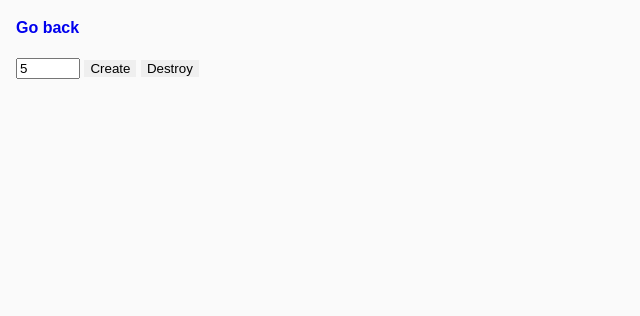
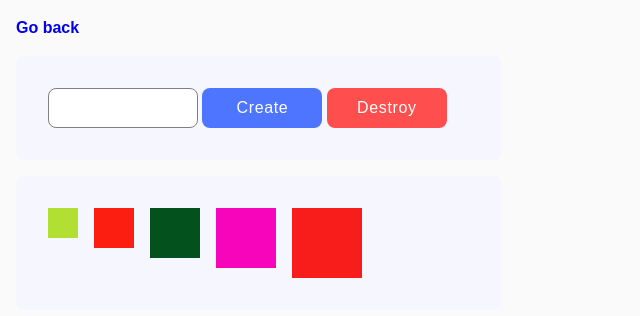
Before and after one commit to yanakamardina/goit-js-hw-07, a plain HTML site: page task-6.html in a window 1280 px wide. Both pictures are taken after typing "5" into the empty fields and a click on the button "Create". Shown: the whole page, without its empty margins (0-640 px from the left). Drawn offline with Linux system fonts and the light colour scheme.

Commit message:
task 6 done

```diff
--- a/css/common.css
+++ b/css/common.css
@@ -41,6 +41,14 @@ a {
 button {
   cursor: pointer;
   border: none;
+  border-radius: 8px;
+  padding: 8px 16px;
+  height: 40px;
+  font-weight: 500;
+  font-size: 16px;
+  line-height: 150%;
+  letter-spacing: 0.04em;
+  color: #fff;
 }
 
 img {
@@ -157,17 +165,8 @@ input#name-input h1 {
 
 .login-form button {
   margin-top: 8px;
-  border-radius: 8px;
-  border: none;
-  padding: 8px 16px;
   width: 86px;
-  height: 40px;
   background: #4e75ff;
-  font-weight: 500;
-  font-size: 16px;
-  line-height: 150%;
-  letter-spacing: 0.04em;
-  color: #fff;
 }
 
 .widget {
@@ -186,14 +185,57 @@ div.widget p {
 }
 
 .change-color {
+  width: 148px;
+  background: #4e75ff;
+}
+
+#controls {
+  border-radius: 8px;
+  padding: 32px;
+  width: 486px;
+  height: 104px;
+  background: #f6f6fe;
+  margin-bottom: 16px;
+}
+
+#controls input {
+  border: 1px solid #808080;
   border-radius: 8px;
   padding: 8px 16px;
-  width: 148px;
+  width: 150px;
   height: 40px;
-  background: #4e75ff;
-  font-weight: 500;
+  font-weight: 400;
   font-size: 16px;
   line-height: 150%;
   letter-spacing: 0.04em;
-  color: #fff;
 }
+
+#controls input::-webkit-outer-spin-button,
+#controls input::-webkit-inner-spin-button {
+  -webkit-appearance: none;
+}
+
+#boxes {
+  border-radius: 8px;
+  padding: 32px;
+  width: 486px;
+  min-height: 134px;
+  background: #f6f6fe;
+}
+
+button[data-create] {
+  width: 120px;
+  background: #4e75ff;
+
+}
+
+button[data-destroy] {
+  width: 120px;
+  background: #ff4e4e;
+}
+
+#boxes {
+  display: flex;
+  flex-wrap: wrap;
+  gap: 16px;
+}
--- a/js/task-6.js
+++ b/js/task-6.js
@@ -1,5 +1,34 @@
+const input = document.querySelector('input[type="number"]');
+const btnCreate = document.querySelector("[data-create]");
+const btnDestroy = document.querySelector("[data-destroy]");
+const divBoxes = document.querySelector("#boxes");
+
+
 function getRandomHexColor() {
   return `#${Math.floor(Math.random() * 16777215)
     .toString(16)
     .padStart(6, 0)}`;
 }
+
+function destroyBoxes() {
+  divBoxes.innerHTML = '';
+}
+
+function createBoxes(amount) {
+  if (amount >= 1 && amount <= 100) {
+    destroyBoxes();
+    input.value = '';
+    for (let i = 0; i < amount; i++) {
+      let boxSize = `${30 + (i * 10)}px`
+      const newDiv = document.createElement("div");
+      newDiv.style.width = boxSize;
+      newDiv.style.height = boxSize;
+      newDiv.style.background = getRandomHexColor();
+      divBoxes.appendChild(newDiv);
+    }
+  }
+}
+
+
+btnCreate.addEventListener("click", () => createBoxes(Number(input.value)));
+btnDestroy.addEventListener("click", destroyBoxes);
```
